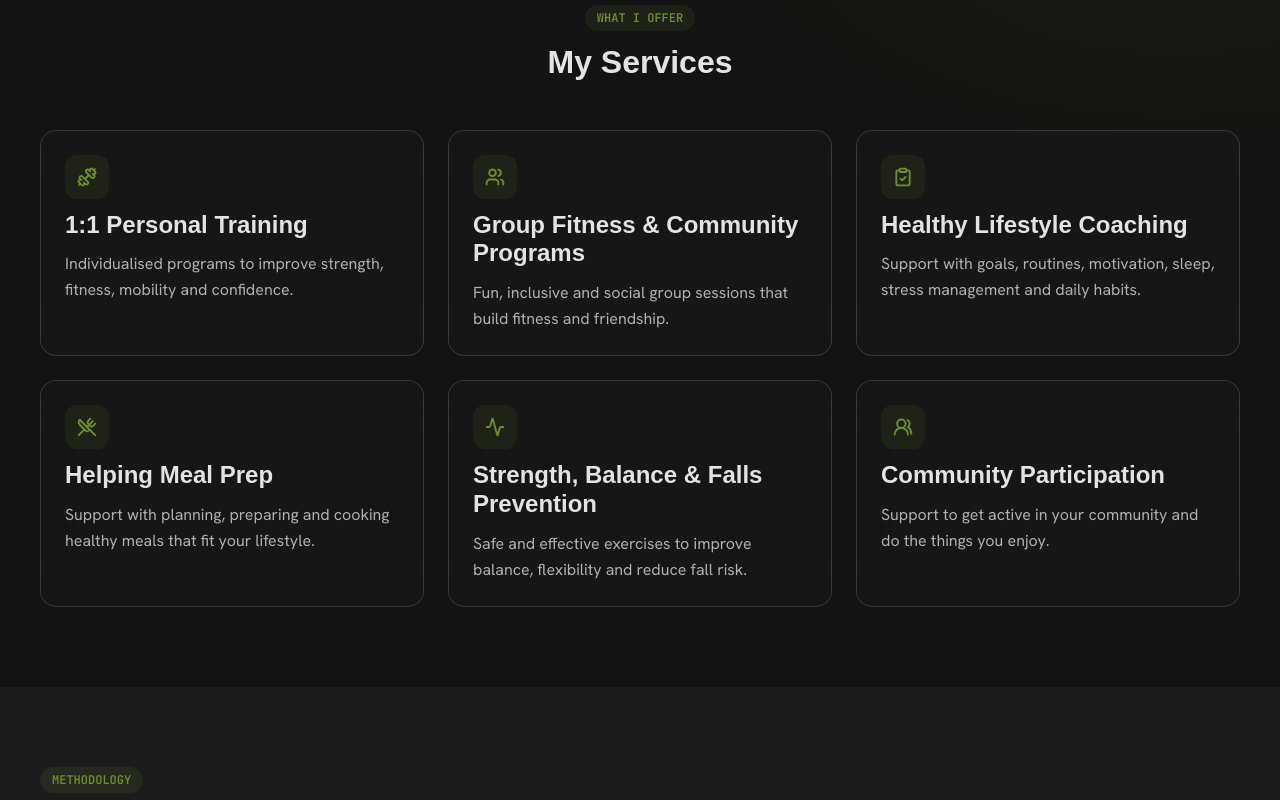
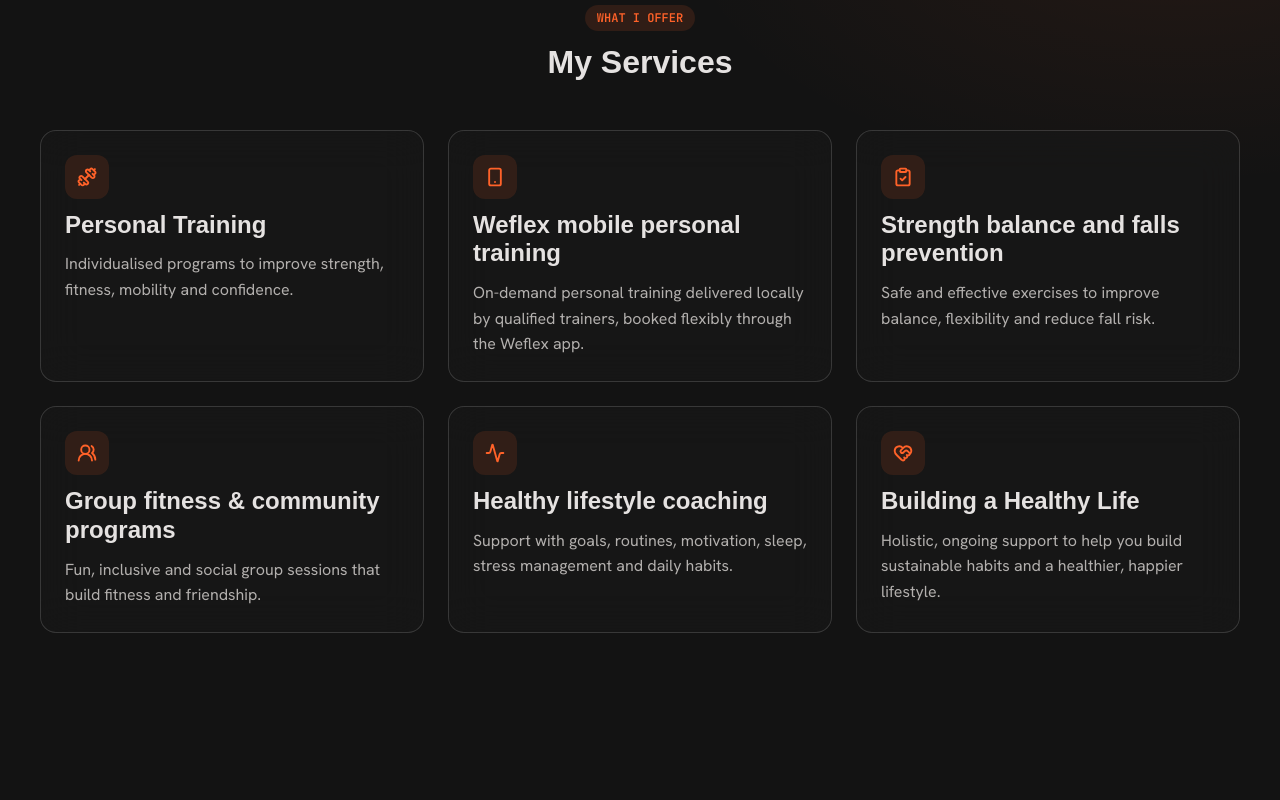
Before and after one commit to ronitsysgrate/fitwithsai, a Next.js app: page / in a window 1280 px wide. Shown: the part 1640-2440 px from the top of the page. Built offline with nearby package versions, Linux system fonts and the light colour scheme; a web font is replaced by a local one.

Commit message:
refactor: theme updated

```diff
--- /dev/null
+++ b/src/app/acknowledgement/page.tsx
@@ -0,0 +1,28 @@
+import React from 'react'
+
+const Page = () => {
+    return (
+        <main className="legal-page">
+            <div className="legal-page-content">
+                <h1 className="text-headline-md legal-page-title">
+                    Acknowledgement of Country
+                </h1>
+
+                <p className="text-body-md legal-page-text">
+                    I acknowledge the Traditional Custodians of the land on which I live
+                    and work, and pay my respects to their Elders past, present, and
+                    emerging. I recognise their deep connection to the land, waters, and
+                    culture, and extend that respect to all Aboriginal and Torres Strait
+                    Islander peoples today.
+                </p>
+
+                <p className="text-body-md legal-page-text">
+                    Everyone is welcome here. You are perfect in your unique design. You
+                    will always be loved, nurtured, and accepted here.
+                </p>
+            </div>
+        </main>
+    )
+}
+
+export default Page
--- a/src/app/globals.css
+++ b/src/app/globals.css
@@ -20,17 +20,17 @@
     --outline: #8c8985;
     --outline-variant: #3a3938;
 
-    /* ---- Primary (Trail Green) ---- */
-    --surface-tint: #5f7c1f;
+    /* ---- Primary (Trail Orange) ---- */
+    --surface-tint: #cc3600;
     --primary: #ffffff;
-    --on-primary: #171f08;
-    --primary-container: #6c8e23;
-    --on-primary-container: #303f10;
-    --inverse-primary: #2d3b0f;
-    --primary-fixed: #6c8e23;
-    --primary-fixed-dim: #5f7c1f;
-    --on-primary-fixed: #0d1104;
-    --on-primary-fixed-variant: #222d0b;
+    --on-primary: #230b02;
+    --primary-container: #ea3f01;
+    --on-primary-container: #551903;
+    --inverse-primary: #451605;
+    --primary-fixed: #ea3f01;
+    --primary-fixed-dim: #cc3600;
+    --on-primary-fixed: #1a0801;
+    --on-primary-fixed-variant: #421302;
 
     /* ---- Secondary ---- */
     --secondary: #c8c6c5;
@@ -63,8 +63,8 @@
     --on-background: #e5e2e1;
 
     /* ---- Brand accent (from Colors section — brand gradient, not the M3 token set) ---- */
-    --electric-volt: #6f8f2a;
-    --forest-lime: #4f6b18;
+    --electric-volt: #ff6229;
+    --forest-lime: #d23800;
     --pure-black: #000000;
 
     /* ---- Typography (fonts loaded via next/font in layout.tsx) ---- */
@@ -95,10 +95,10 @@
     --glass-blur-sm: 20px;
     --glass-blur-lg: 40px;
     --glass-border: rgba(255, 255, 255, 0.15);
-    --glass-glow: rgba(111, 143, 42, 0.12);
-    --glass-glow-soft: rgba(111, 143, 42, 0.07);
-    --glass-glow-strong: rgba(111, 143, 42, 0.18);
-    --glass-glow-lime-dim: rgba(79, 107, 24, 0.14);
+    --glass-glow: rgba(255, 98, 41, 0.12);
+    --glass-glow-soft: rgba(255, 98, 41, 0.07);
+    --glass-glow-strong: rgba(255, 98, 41, 0.18);
+    --glass-glow-lime-dim: rgba(210, 56, 0, 0.14);
 }
 
 /* ---------------------------------- */
@@ -232,8 +232,8 @@ h4 {
     padding: 1px;
     border-radius: inherit;
     background: radial-gradient(160px circle at var(--mouse-x, 50%) var(--mouse-y, 50%),
-            rgba(180, 214, 110, 0.9) 0%,
-            rgba(180, 214, 110, 0.35) 45%,
+            rgba(255, 149, 110, 0.9) 0%,
+            rgba(255, 149, 110, 0.35) 45%,
             transparent 70%);
     mask:
         linear-gradient(#fff 0 0) content-box,
@@ -319,7 +319,7 @@ h4 {
     display: inline-flex;
     align-items: center;
     gap: var(--space-xs);
-    background: rgba(111, 143, 42, 0.12);
+    background: rgba(255, 98, 41, 0.12);
     color: var(--electric-volt);
     font-family: var(--font-mono);
     font-size: 12px;
@@ -828,7 +828,7 @@ h4 {
     width: 2.75rem;
     height: 2.75rem;
     border-radius: var(--radius-md);
-    background: rgba(111, 143, 42, 0.12);
+    background: rgba(255, 98, 41, 0.12);
     color: var(--electric-volt);
 }
 
@@ -944,7 +944,7 @@ h4 {
     width: 2.75rem;
     height: 2.75rem;
     border-radius: var(--radius-md);
-    background: rgba(111, 143, 42, 0.12);
+    background: rgba(255, 98, 41, 0.12);
     color: var(--electric-volt);
 }
 
@@ -1016,7 +1016,7 @@ h4 {
     width: 2.75rem;
     height: 2.75rem;
     border-radius: var(--radius-md);
-    background: rgba(111, 143, 42, 0.12);
+    background: rgba(255, 98, 41, 0.12);
     color: var(--electric-volt);
 }
 
@@ -1171,7 +1171,7 @@ h4 {
 
 .footer-social-link:hover {
     color: var(--electric-volt);
-    background: rgba(111, 143, 42, 0.12);
+    background: rgba(255, 98, 41, 0.12);
 }
 
 .footer-cols {
@@ -1338,7 +1338,7 @@ h4 {
     width: 2.75rem;
     height: 2.75rem;
     border-radius: var(--radius-md);
-    background: rgba(111, 143, 42, 0.12);
+    background: rgba(255, 98, 41, 0.12);
     color: var(--electric-volt);
 }
 
@@ -1446,7 +1446,7 @@ h4 {
     width: 2.75rem;
     height: 2.75rem;
     border-radius: var(--radius-md);
-    background: rgba(111, 143, 42, 0.12);
+    background: rgba(255, 98, 41, 0.12);
     color: var(--electric-volt);
 }
 
@@ -1519,3 +1519,46 @@ a.btn-secondary {
         scroll-behavior: auto !important;
     }
 }
+
+/* ---------------------------------- */
+/* Legal / simple text page            */
+/* ---------------------------------- */
+
+.legal-page {
+    background: var(--pure-black);
+    padding: calc(var(--space-xl) * 1.2) var(--space-margin-mobile);
+}
+
+@media (min-width: 768px) {
+    .legal-page {
+        min-height: 100svh;
+        display: flex;
+        align-items: center;
+        justify-content: center;
+        padding: var(--space-xl) var(--space-margin-desktop);
+    }
+}
+
+.legal-page-content {
+    max-width: 42rem;
+    margin: 0 auto;
+    display: flex;
+    flex-direction: column;
+    gap: var(--space-md);
+}
+
+@media (min-width: 768px) {
+    .legal-page-content {
+        text-align: center;
+        align-items: center;
+    }
+}
+
+.legal-page-title {
+    color: var(--on-background);
+    margin-bottom: var(--space-xs);
+}
+
+.legal-page-text {
+    color: var(--on-surface-variant);
+}
--- a/src/app/page.tsx
+++ b/src/app/page.tsx
@@ -10,7 +10,7 @@ const Page = () => {
             <Hero />
             <HowItWorks />
             <Services />
-            <Philosophy />
+            {/* <Philosophy /> */}
             <FinalCTA />
         </>
     )
--- a/src/components/about/AboutStory.tsx
+++ b/src/components/about/AboutStory.tsx
@@ -32,7 +32,7 @@ const AboutStory = () => {
                         My journey started in professional kitchens, where I spent more
                         than 14 years building a career from the ground up and eventually
                         becoming a Head Chef. Long hours, pressure, leadership and
-                        responsibility taught me discipline — but they also taught me
+                        responsibility — but they also taught me
                         something more important: I found purpose in helping people grow.
                     </Reveal>
 
@@ -50,8 +50,8 @@ const AboutStory = () => {
 
                     <Reveal as="p" className="text-body-md about-story-para">
                         Today, I work as a Fitness and Hospitality Trainer and Assessor,
-                        helping others develop skills, confidence and belief in what they
-                        can achieve.
+                        and as a WeFlex Fitness Trainer, delivering personalised fitness support
+                        for people of all ages and abilities, including NDIS participants.
                     </Reveal>
 
                     <Reveal as="p" className="text-body-md about-story-para">
--- a/src/components/about/QualificationsSupport.tsx
+++ b/src/components/about/QualificationsSupport.tsx
@@ -8,19 +8,14 @@ const qualifications = [
     "Certificate IV in Fitness",
     "Certificate IV in Training & Assessment",
     "Diploma of Mental Health",
-    "First Aid & CPR",
-    "Working With Children Check",
-    "Police Check (Clear)",
+    "WeFlex Fitness trainer"
 ]
 
 const supportGoals = [
     "To improve their health and fitness",
     "To build confidence and independence",
-    "To manage health conditions",
-    "To learn healthy habits and meal skills",
     "To boost mental wellbeing",
     "To stay active and connected in their community",
-    "And more",
 ]
 
 const QualificationsSupport = () => {
--- a/src/components/home/Hero.tsx
+++ b/src/components/home/Hero.tsx
@@ -54,7 +54,7 @@ const Hero = () => {
                         whileHover={prefersReducedMotion ? undefined : hoverScale.whileHover}
                         whileTap={prefersReducedMotion ? undefined : hoverScale.whileTap}
                     >
-                        Start Free Session
+                        Book Free Consultation
                     </motion.button>
                     <motion.button
                         className="btn-secondary"
--- a/src/components/home/Services.tsx
+++ b/src/components/home/Services.tsx
@@ -1,54 +1,47 @@
-import { Dumbbell, Users, ClipboardCheck, UtensilsCrossed, Activity, UsersRound } from "lucide-react"
+import { Dumbbell, Smartphone, ClipboardCheck, UsersRound, Activity, HeartHandshake } from "lucide-react"
 import Reveal from "@/components/motion/Reveal"
 import { StaggerGroup, StaggerItem } from "@/components/motion/StaggerGroup"
 
 const services = [
     {
         icon: Dumbbell,
-        title: "1:1 Personal Training",
+        title: "Personal Training",
         description:
             "Individualised programs to improve strength, fitness, mobility and confidence.",
     },
     {
-        icon: Users,
-        title: "Group Fitness & Community Programs",
+        icon: Smartphone,
+        title: "Weflex mobile personal training",
         description:
-            "Fun, inclusive and social group sessions that build fitness and friendship.",
+            "On-demand personal training delivered locally by qualified trainers, booked flexibly through the Weflex app.",
     },
     {
         icon: ClipboardCheck,
-        title: "Healthy Lifestyle Coaching",
-        description:
-            "Support with goals, routines, motivation, sleep, stress management and daily habits.",
-    },
-    {
-        icon: UtensilsCrossed,
-        title: "Helping Meal Prep",
-        description:
-            "Support with planning, preparing and cooking healthy meals that fit your lifestyle.",
-    },
-    {
-        icon: Activity,
-        title: "Strength, Balance & Falls Prevention",
+        title: "Strength balance and falls prevention",
         description:
             "Safe and effective exercises to improve balance, flexibility and reduce fall risk.",
     },
     {
         icon: UsersRound,
-        title: "Community Participation",
+        title: "Group fitness & community programs",
         description:
-            "Support to get active in your community and do the things you enjoy.",
+            "Fun, inclusive and social group sessions that build fitness and friendship.",
+    },
+    {
+        icon: Activity,
+        title: "Healthy lifestyle coaching",
+        description:
+            "Support with goals, routines, motivation, sleep, stress management and daily habits.",
+    },
+    {
+        icon: HeartHandshake,
+        title: "Building a Healthy Life",
+        description:
+            "Holistic, ongoing support to help you build sustainable habits and a healthier, happier lifestyle.",
     },
 ]
 
 const Services = () => {
-
-    const handleCardGlow = (e: React.MouseEvent<HTMLDivElement>) => {
-        const card = e.currentTarget
-        const rect = card.getBoundingClientRect()
-        card.style.setProperty("--mouse-x", `${e.clientX - rect.left}px`)
-        card.style.setProperty("--mouse-y", `${e.clientY - rect.top}px`)
-    }
 
     return (
         <section className="services">
```
